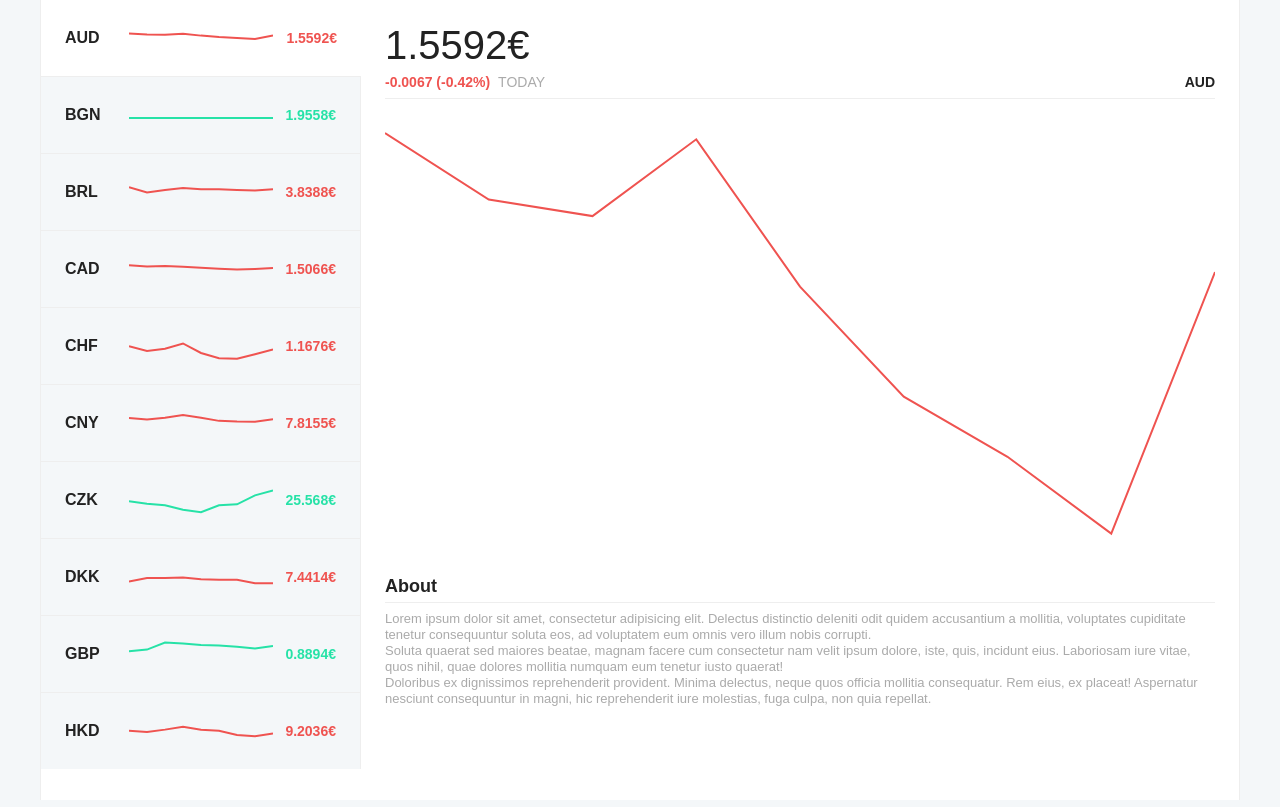
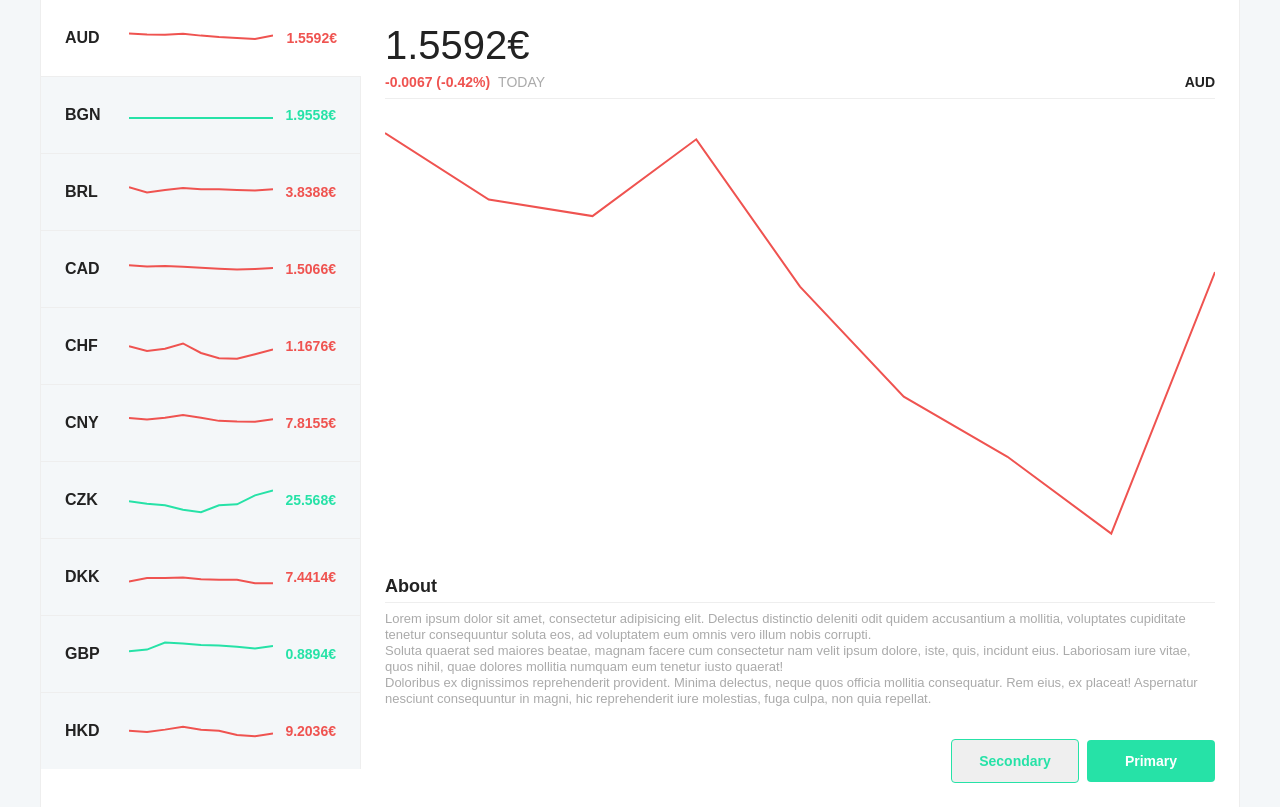
Before and after one commit to inspiratweb/stocks, a React (Create React App) app: page / in a window 1280 px wide. Both pictures are taken after a click on the element 200 px from the left and 38 px from the top of the page. Built offline with nearby package versions, Linux system fonts and the light colour scheme; the HTML template or start-up script is replaced by a standard one.

Commit message:
generic buttons

```diff
--- a/src/components/App.js
+++ b/src/components/App.js
@@ -2,7 +2,6 @@ import React, { Component } from 'react';
 import PropTypes from 'prop-types';
 import CurrencyList from '../containers/CurrencyList';
 import CurrencyDetail from '../containers/CurrencyDetail';
-import Button from './Button';
 import '../styles/App.css';
 
 class App extends Component {
--- a/src/components/Button.js
+++ b/src/components/Button.js
@@ -1,12 +1,27 @@
 import React, { Component } from 'react';
-import '../styles/App.css';
+import PropTypes from 'prop-types';
+
+export const BUTTON = {
+  TYPE: {
+    PRIMARY: 'button-primary',
+    SECONDARY: 'button-secondary'
+  }
+};
 
 class Button extends Component {
   render() {
     return (
-      <button>hola</button>
+      <button className={this.props.type}>{this.props.children}</button>
     );
   }
 }
 
+Button.propTypes = {
+  type: PropTypes.string,
+};
+
+Button.defaultProps = {
+  type: BUTTON.TYPE.PRIMARY,
+};
+
 export default Button;
--- a/src/components/CurrencyDetailItem.js
+++ b/src/components/CurrencyDetailItem.js
@@ -1,8 +1,9 @@
 import React, { Component } from 'react';
 import PropTypes from 'prop-types';
 import getValueFeedback from '../lib/valueFeedback';
-import ChartLine from '../components/ChartLine';
-import BlankSlate from '../components/BlankSlate';
+import ChartLine from './ChartLine';
+import BlankSlate from './BlankSlate';
+import Button, { BUTTON } from './Button';
 
 class CurrencyDetail extends Component {
   constructor() {
@@ -55,6 +56,15 @@ class CurrencyDetail extends Component {
             />
           </section>
           {this.renderDisclaimer()}
+          <footer className="currencyDetail-actions">
+            <Button
+              type={BUTTON.TYPE.SECONDARY}>
+              Secondary
+            </Button>
+            <Button>
+              Primary
+            </Button>
+          </footer>
         </section>
       )
     } else {
--- a/src/styles/App.css
+++ b/src/styles/App.css
@@ -207,6 +207,11 @@ body {
     padding: 0 0 24px 24px;
     margin-bottom: 24px;
     border-bottom: solid 1px #EEEEEE; }
+  .currencyDetail-actions {
+    margin-top: 32px;
+    text-align: right; }
+    .currencyDetail-actions > *:not(:last-child) {
+      margin-right: 8px; }
 
 @media only screen and (max-width: 767px) {
   .currencyDetail-back {
@@ -285,6 +290,31 @@ body {
       width: 44%;
       background-color: #26e2a7; }
 
+.button-primary, .button-secondary {
+  border: 0;
+  font-size: 14px;
+  line-height: 18px;
+  font-weight: 600;
+  text-align: center;
+  min-width: 128px;
+  padding: 12px 16px;
+  cursor: pointer;
+  transition: all 0.4s linear; }
+
+.button-primary {
+  border-radius: 4px;
+  background-color: #26e2a7;
+  color: #FFFFFF; }
+  .button-primary:hover {
+    background-color: #1dd79c; }
+
+.button-secondary {
+  border-radius: 4px;
+  border: solid 1px #26e2a7;
+  color: #26e2a7; }
+  .button-secondary:hover {
+    background-color: rgba(38, 226, 167, 0.1); }
+
 @media only screen and (max-width: 767px) {
   .showDetail {
     transform: translateX(-100%); }
--- a/src/styles/components/_Button.scss
+++ b/src/styles/components/_Button.scss
@@ -0,0 +1,33 @@
+%button {
+  border: 0;
+  font-size: 14px;
+  line-height: 18px;
+  font-weight: $weight-normal;
+  text-align: center;
+  min-width: $spacing*16;
+  padding: 12px $spacing*2;
+  cursor: pointer;
+  transition: all $faster linear;
+}
+
+.button {
+  &-primary {
+    @extend %button;
+    border-radius: 4px;
+    background-color: $maincolor;
+    color: $white;
+    &:hover {
+      background-color: darken($maincolor, 4%);
+    }
+  }
+
+  &-secondary {
+    @extend %button;
+    border-radius: 4px;
+    border: solid 1px $maincolor;
+    color: $maincolor;
+    &:hover {
+      background-color: rgba($maincolor, 0.1);
+    }
+  }
+}
--- a/src/styles/layout/_common.scss
+++ b/src/styles/layout/_common.scss
@@ -27,7 +27,7 @@
 
   .layout {
     white-space: nowrap;
-    transition: transform 0.4s ease-in-out;
+    transition: transform $faster ease-in-out;
 
     >* {
       white-space: normal;
--- a/src/styles/modules/_currencyDetail.scss
+++ b/src/styles/modules/_currencyDetail.scss
@@ -63,6 +63,15 @@
     margin-bottom: $spacing*3;
     border-bottom: solid 1px $basecolor-lighter;
   }
+
+  &-actions {
+    margin-top: $spacing*4;
+    text-align: right;
+
+    >*:not(:last-child) {
+      margin-right: $spacing;
+    }
+  }
 }
 
 @include bp(mobile) {
--- a/src/styles/modules/_currencyList.scss
+++ b/src/styles/modules/_currencyList.scss
@@ -3,7 +3,7 @@
     cursor: pointer;
     background-color: $bgcolor;
     border-right: solid 1px $basecolor-lighter;
-    transition: background-color 0.4s ease;
+    transition: background-color $faster ease;
     &:last-child &-content{
       border-bottom: 0;
     }
--- a/src/styles/utils/_vars.scss
+++ b/src/styles/utils/_vars.scss
@@ -20,3 +20,7 @@ $mainfont: "Barlow Semi Condensed", sans-serif;
 $weight-light: 400;
 $weight-normal: 600;
 $weight-bold: 700;
+
+// transiton timing
+$fastest: 0.2s;
+$faster: 0.4s;
```
